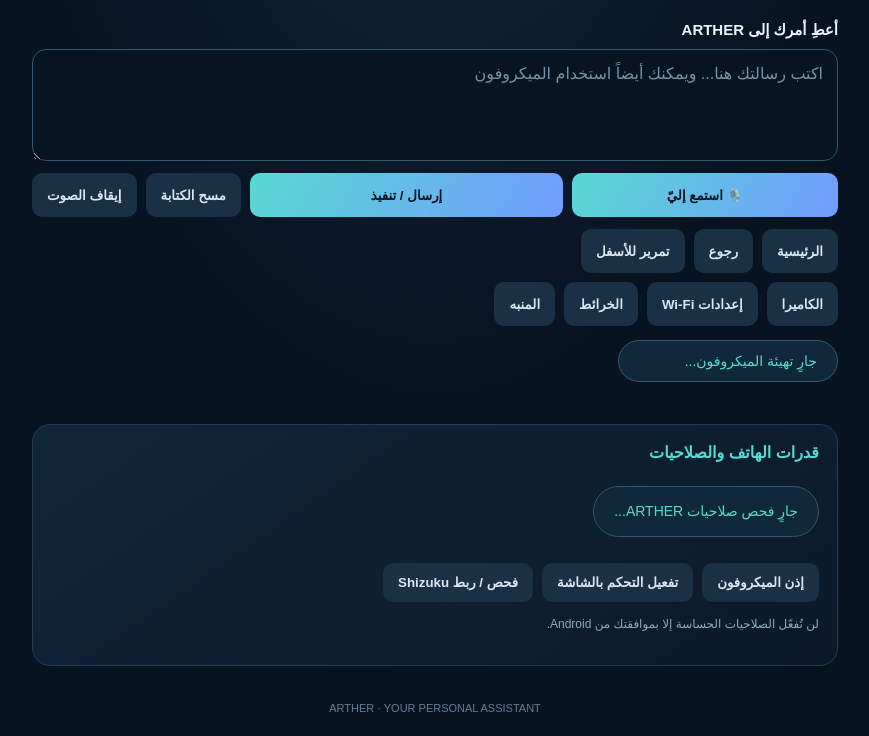
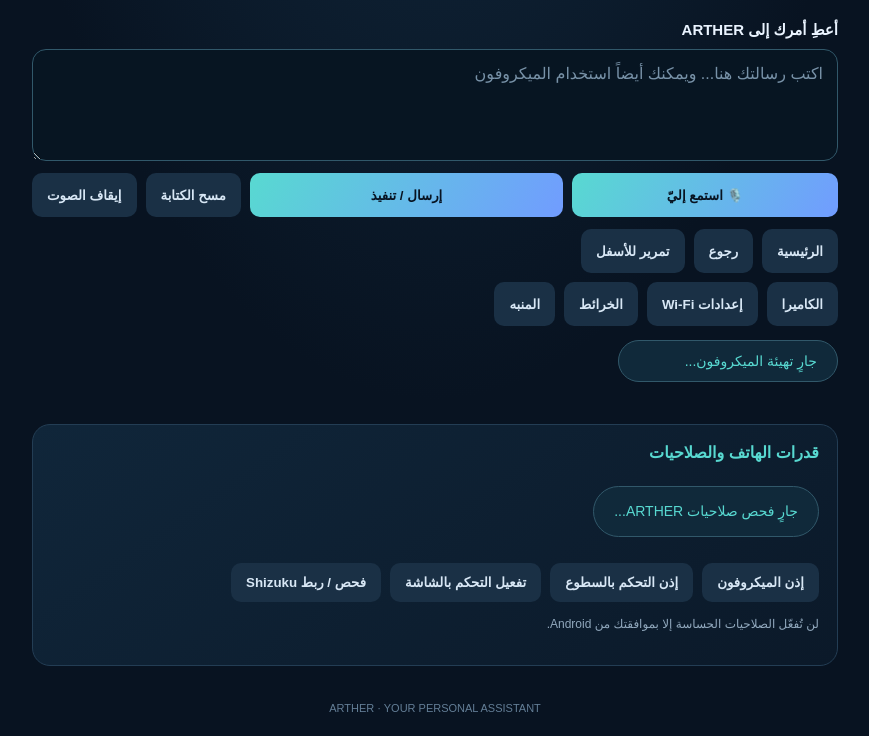
Before and after one commit to cherguihakim34-hub/ARTHER-Android, a website: page index.html in a window 1280 px wide. Shown: the part 634-1370 px from the top of the page, without its empty margins (205-1074 px from the left). Drawn offline with Linux system fonts and the light colour scheme; no server answers.

Commit message:
Add explicit user-controlled brightness permission shortcut

```diff
--- a/index.html
+++ b/index.html
@@ -70,6 +70,7 @@
       <p id="permissionStatus" class="status">جارٍ فحص صلاحيات ARTHER...</p>
       <div class="actions">
         <button id="requestMic" class="secondary">إذن الميكروفون</button>
+        <button id="requestBrightness" class="secondary">إذن التحكم بالسطوع</button>
         <button id="enableAccessibility" class="secondary">تفعيل التحكم بالشاشة</button>
         <button id="shizuku" class="secondary">فحص / ربط Shizuku</button>
       </div>
```
